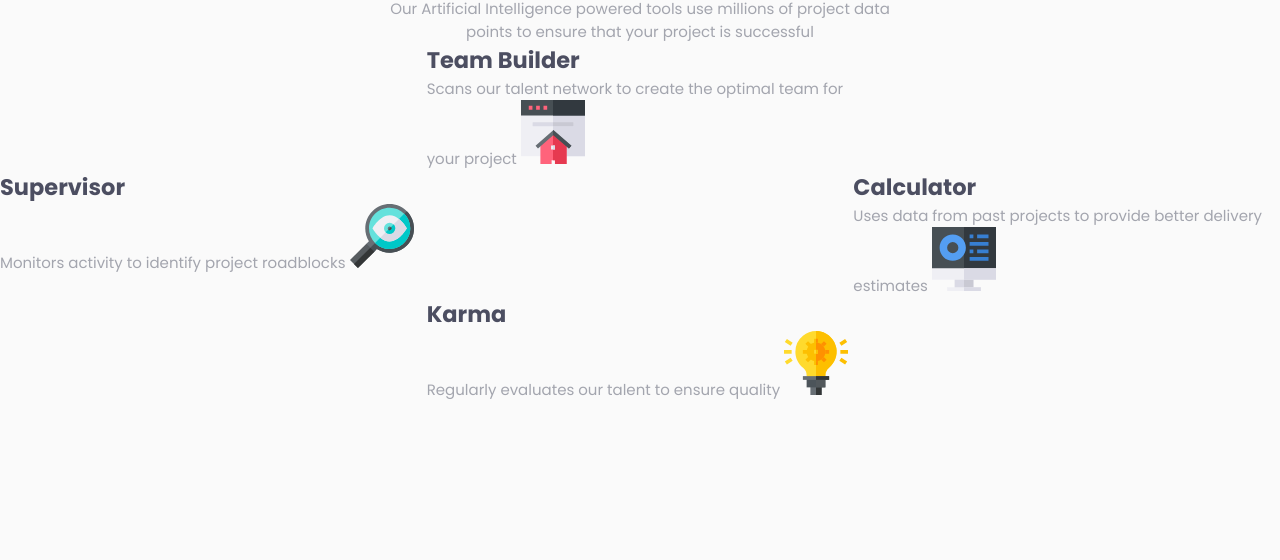
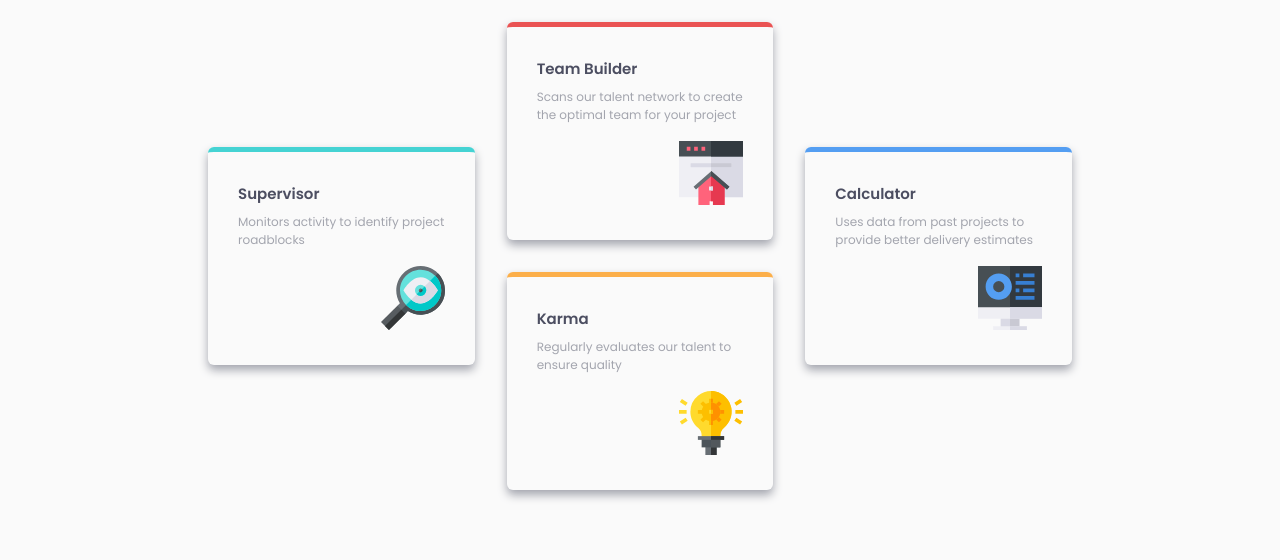
Before and after one commit to telsabate-hub/four-card-feature-section, a plain HTML site: page index.html in a window 1280 px wide. Shown: the part 240-800 px from the top of the page. Drawn offline with Linux system fonts and the light colour scheme.

Commit message:
Fixed each card layout, border radius, and gap between cards.

```diff
--- a/scss/main.scss
+++ b/scss/main.scss
@@ -6,12 +6,12 @@ body {
 
     background-color: $neutral-color3;
     height: 100vh;
+    padding: 30px 80px 0px;
 }
 
-article {
-    display: grid;
-    grid-template-columns: repeat(3, 1fr);
-    grid-template-rows: repeat(3, 1fr);
+main {
+    width: 80%;
+    margin: auto;
 }
 
 .title {
@@ -19,6 +19,7 @@ article {
     justify-content: center;
     margin: auto;
     color: $neutral-color1;
+    font-size: 2.375em;
     font-weight: 600;
     padding-bottom: .625rem;
 }
@@ -28,6 +29,7 @@ article {
     justify-content: center;
     margin: auto;
     color: $neutral-color1;
+    font-size: 2.375em;
     font-weight: 200;
 }
 
@@ -39,24 +41,54 @@ article {
     text-align: center;
 }
 
+article {
+    display: grid;
+    grid-template-columns: repeat(3, 1fr);
+    grid-template-rows: repeat(4, 1fr);
+    height: 500px;
+}
+
+.card {
+    border-radius: .5em;
+    box-shadow: 0px 5px 10px 0px $neutral-color2;
+    margin: 1rem;
+    padding: 1.875rem;
+    font-size: .8em;
+    position: relative;
+}
+
 .card h2 {
     color: $neutral-color1;
+    font-size: 15px;
+    font-weight: 600;
+    margin-bottom: .5em;
+}
+
+.card i {
+    position: absolute;
+    bottom: 1.875rem;
+    right: 1.875rem;
 }
 
 .supervisor {
-    grid-row: 2;
+    border-top: 5px solid $primary-color2;
+    grid-row: 2 / 4;
 }
 
 .calculator {
-    grid-row: 2;
+    border-top: 5px solid $primary-color4;
+    grid-row: 2 / 4;
     grid-column: 3;
 }
 
 .team-builder {
+    border-top: 5px solid $primary-color1;
     grid-column: 2;
+    grid-row: 1 / 3;
 }
 
 .karma {
+    border-top: 5px solid $primary-color3;
     grid-column: 2;
-    grid-row: 3;
+    grid-row: 3 / 5;
 }
```
Also changed, not shown: css/main.css.
